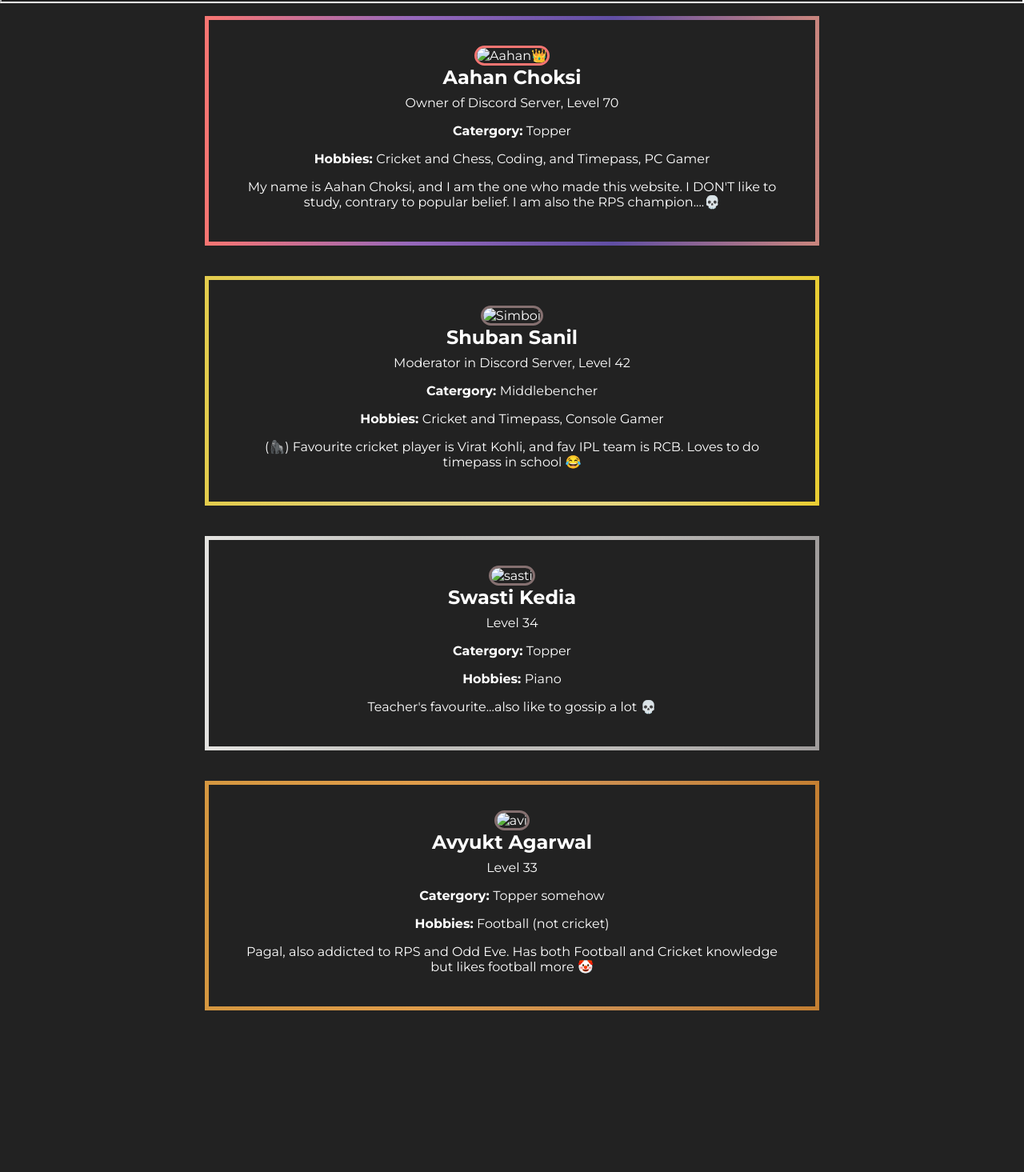
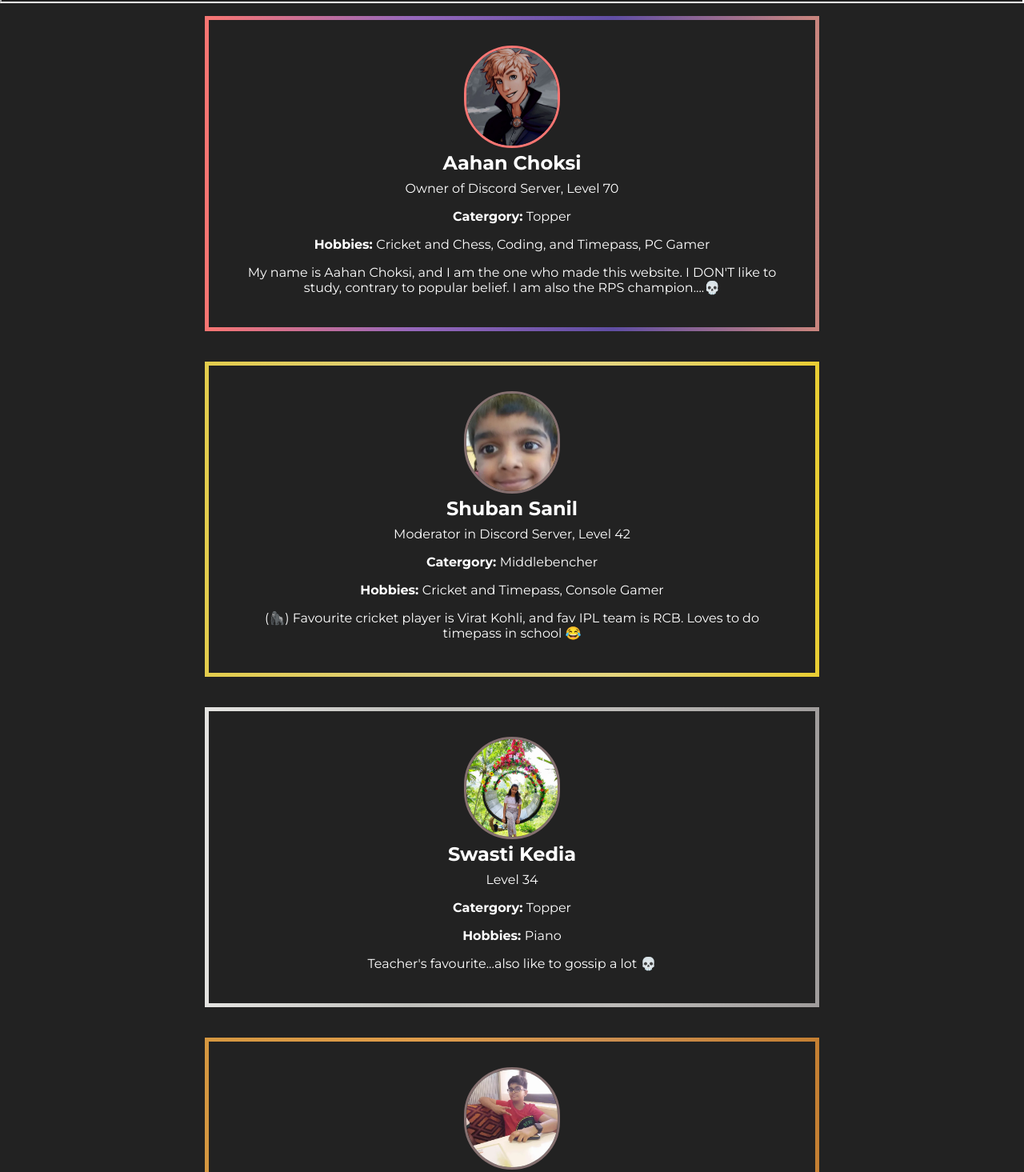
Before and after one commit to MasterCoderABC/8A-The-Class, a plain HTML site: page index.html in a window 1280 px wide. Shown: the part 460-1925 px from the top of the page at 80% size. Before the commit the page ends 1723 px from the top, so only its background shows below. Drawn offline with Linux system fonts and the light colour scheme.

Commit message:
Update index.html

```diff
--- a/index.html
+++ b/index.html
@@ -34,7 +34,7 @@
      </div>
      <div class="students">
         <div class="studentsP" id="n1">
-          <img src="images/newpfp (2).jpg" alt="Aahan👑" id="daking"/><br/>
+          <img src="newpfp (2).jpg" alt="Aahan👑" id="daking"/><br/>
           <h2>Aahan Choksi</h2>
           <p>Owner of Discord Server, Level 70</p>
           <p><b>Catergory: </b>Topper</p>
@@ -44,7 +44,7 @@
           </p>
         </div><br><br>
         <div class="studentsP" id="n2">
-          <img src="images/shuban.jpg" alt="Simboi" id="hehe"/><br/>
+          <img src="shuban.jpg" alt="Simboi" id="hehe"/><br/>
           <h2>Shuban Sanil</h2>
           <p>Moderator in Discord Server, Level 42</p>
           <p><b>Catergory: </b>Middlebencher</p>
@@ -54,7 +54,7 @@
           </p>
         </div><br><br>
         <div class="studentsP" id="n3">
-          <img src="images/swasti.jpg" alt="sasti" id="swasti"/><br/>
+          <img src="swasti.jpg" alt="sasti" id="swasti"/><br/>
           <h2>Swasti Kedia</h2>
           <p>Level 34</p>
           <p><b>Catergory: </b>Topper</p>
@@ -63,7 +63,7 @@
           </p>
         </div><br><br>
         <div class="studentsP" id="n4">
-          <img src="images/avyukt.jpg" alt="avi" id="avi"/><br/>
+          <img src="avyukt.jpg" alt="avi" id="avi"/><br/>
           <h2>Avyukt Agarwal</h2>
           <p>Level 33</p>
           <p><b>Catergory: </b>Topper somehow</p>
```
